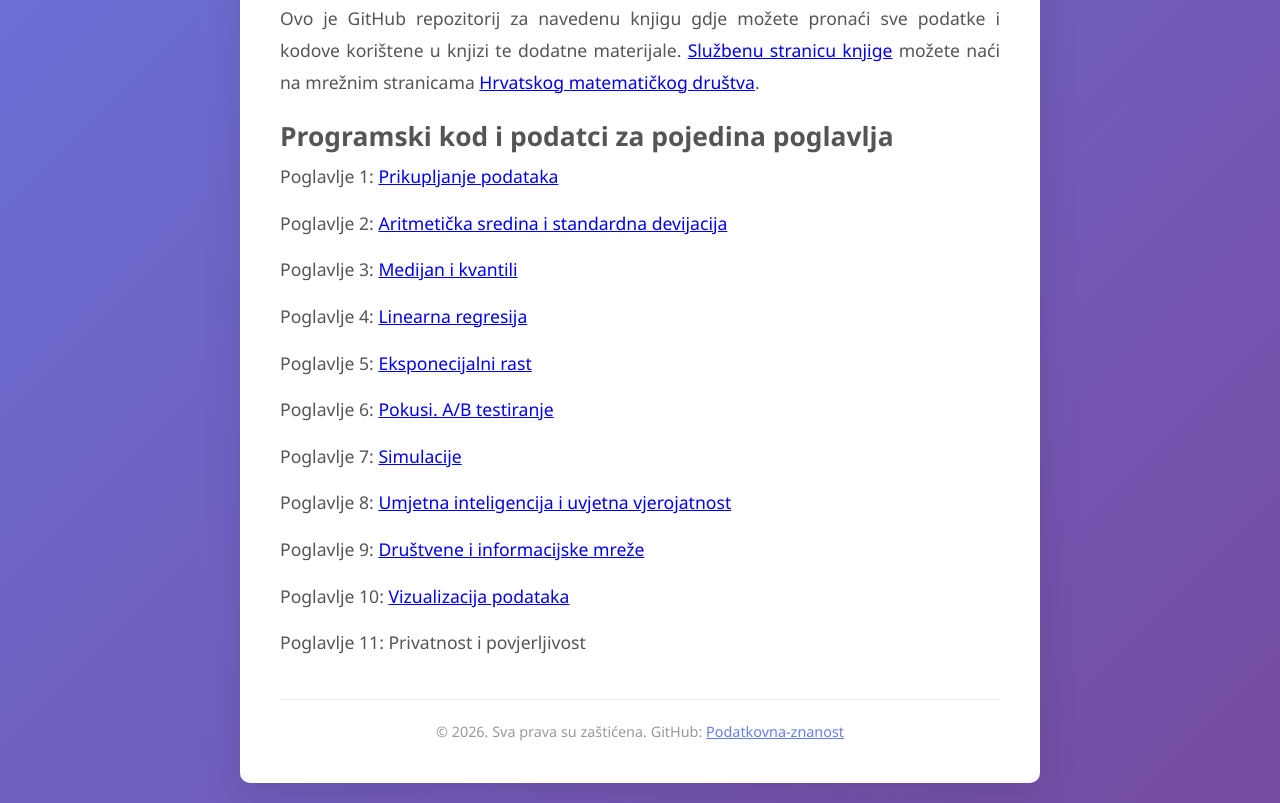
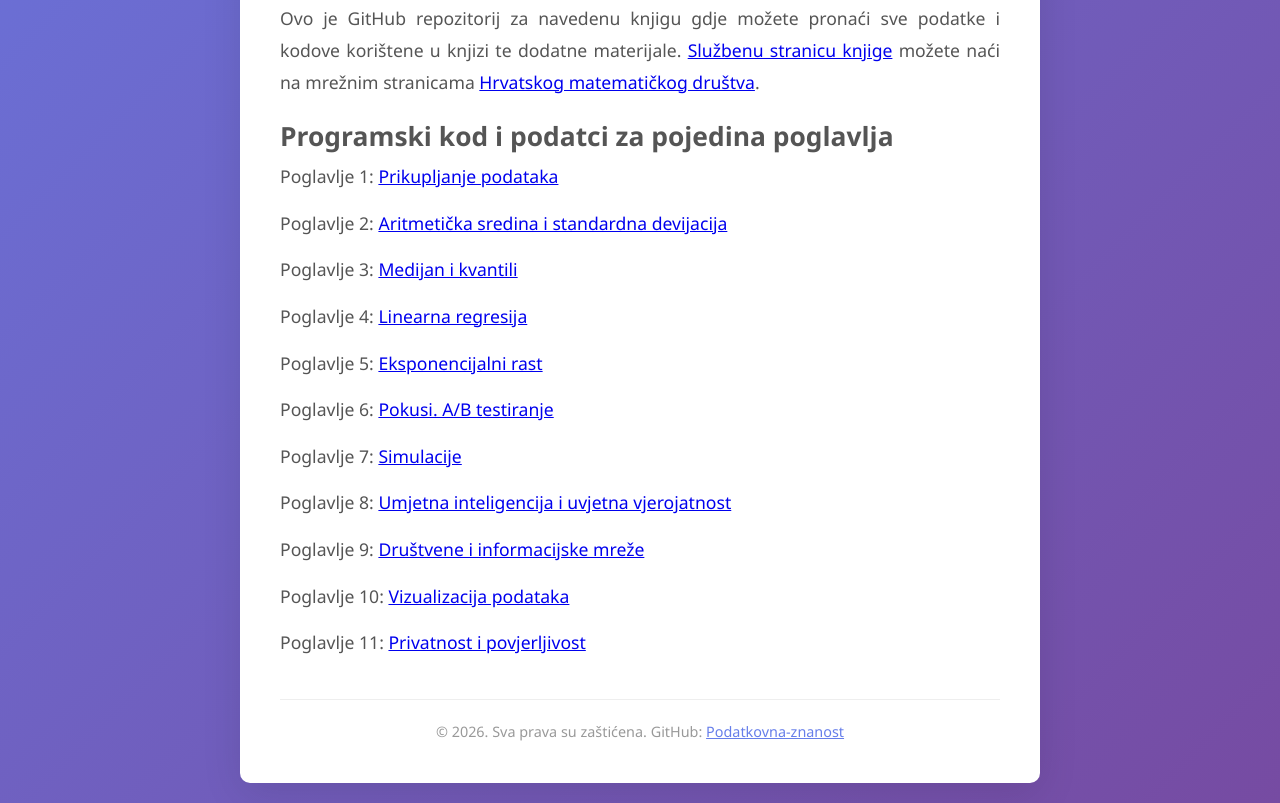
Before and after one commit to podatkovna-znanost/podatkovna-znanost.github.io, a plain HTML site: page docs/index.html in a window 1280 px wide. Shown: the part 919-1722 px from the top of the page. Drawn offline with Linux system fonts and the light colour scheme.

Commit message:
Ispravke

```diff
--- a/docs/index.html
+++ b/docs/index.html
@@ -122,13 +122,13 @@
             <p>Poglavlje 2: <a href="https://github.com/podatkovna-znanost/poglavlje02_sredina_devijacija">Aritmetička sredina i standardna devijacija</a></p>
             <p>Poglavlje 3: <a href="https://github.com/podatkovna-znanost/poglavlje03_medijan_kvantili">Medijan i kvantili</a></p>
             <p>Poglavlje 4: <a href="https://github.com/podatkovna-znanost/poglavlje04_regresija">Linearna regresija</a></p>
-            <p>Poglavlje 5: <a href="https://github.com/podatkovna-znanost/poglavlje05_eksponecijalni_rast">Eksponecijalni rast</a></p>
+            <p>Poglavlje 5: <a href="https://github.com/podatkovna-znanost/poglavlje05_eksponencijalni_rast">Eksponencijalni rast</a></p>
             <p>Poglavlje 6: <a href="https://github.com/podatkovna-znanost/poglavlje06_pokusi">Pokusi. A/B testiranje</a></p>
             <p>Poglavlje 7: <a href="https://github.com/podatkovna-znanost/poglavlje07_simulacije">Simulacije</a></p>
             <p>Poglavlje 8: <a href="https://github.com/podatkovna-znanost/poglavlje08_umjetna">Umjetna inteligencija i uvjetna vjerojatnost</a></p>
             <p>Poglavlje 9: <a href="https://github.com/podatkovna-znanost/poglavlje09_mreze">Društvene i informacijske mreže</a></p>
             <p>Poglavlje 10: <a href="https://github.com/podatkovna-znanost/poglavlje10_vizualizacija">Vizualizacija podataka</a></p>
-            <p>Poglavlje 11: <a href="https://github.com/podatkovna-znanost/poglavlje11_privatnost"></a>Privatnost i povjerljivost</a></p>
+            <p>Poglavlje 11: <a href="https://github.com/podatkovna-znanost/poglavlje11_privatnost">Privatnost i povjerljivost</a></p>
         </div>
 
         <footer>
```
